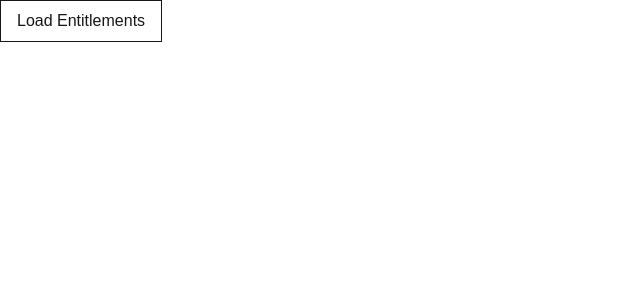
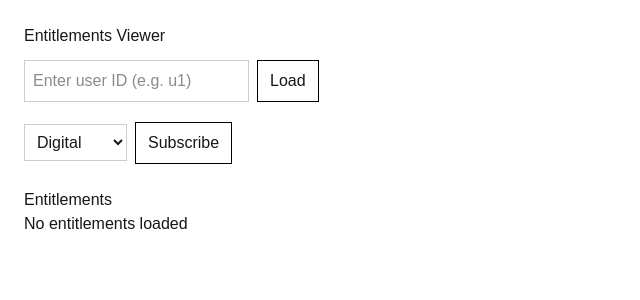
Before and after one commit to lukaskeelwapo/atlantic-assessment, a Next.js app: page / in a window 1280 px wide. Shown: the top 300 px of the page, without its empty margins (0-640 px from the left). Built offline with nearby package versions, Linux system fonts and the light colour scheme.

Commit message:
feat: add a way for users to subscribe to products

```diff
--- a/src/app/api/entitlements/[uerId]/route.ts
+++ /dev/null
@@ -1,19 +0,0 @@
-
-import { Entitlements } from "@/app/lib/entitlements"
-
-// This returns a user's entitlements
-export async function GET(
-  request: Request,
-  context: {
-    params: Promise<{ userId: string }>
-  }
-) {
-  const { userId } = await context.params
-
-  // get list of user's entitlements, filtering out expired ones
-
-  return Response.json({
-    userId,
-    entitlements: Object.values(Entitlements),
-  })
-}
--- /dev/null
+++ b/src/app/api/entitlements/[userId]/route.ts
@@ -0,0 +1,51 @@
+
+import { Entitlements } from "@/app/lib/entitlements"
+import { PRODUCTS } from "@/app/lib/products"
+import { registrations } from "@/app/lib/registrations"
+
+// This returns a user's entitlements
+export async function GET(
+  request: Request,
+  context: {
+    params: Promise<{ userId: string }>
+  }
+) {
+  const { userId } = await context.params
+
+  const now = new Date()
+
+  console.log(registrations);
+
+  // filter out registrations by user id and what has expired
+  const userRegistrations = registrations.filter((rgst) => {
+    if (rgst.userId !== userId) return false
+
+    if (
+      rgst.expiresAt &&
+      new Date(rgst.expiresAt) < now
+    ) {
+      return false
+    }
+
+    return true
+  })
+
+  const entitlements = userRegistrations.flatMap(
+    (rgst) => {
+      const product =
+        PRODUCTS[rgst.productId]
+
+      return product?.entitlements ?? []
+    }
+  )
+
+  // de-dupe
+  const uniqueEntitlements = [
+    ...new Set(entitlements),
+  ]
+
+  return Response.json({
+    userId,
+    entitlements: uniqueEntitlements,
+  })
+}
--- a/src/app/api/registrations/route.ts
+++ b/src/app/api/registrations/route.ts
@@ -1,5 +1,5 @@
 import { Entitlements } from "@/app/lib/entitlements"
-import { REGISTRATIONS } from "@/app/lib/registrations"
+import { registrations } from "@/app/lib/registrations"
 
 // This returns a user's entitlements
 export async function POST(
@@ -9,19 +9,23 @@ export async function POST(
 
   const { userId, productId } = body
 
+  const now = new Date()
+
   const newRegistration = {
-    id: "RANDOM",
-
-    userId: userId,
-    productId: productId,
-
-    grantedAt: "NOW"
+    id: crypto.randomUUID(),
+    userId,
+    productId,
+    grantedAt: now.toISOString(),
   }
 
-  REGISTRATIONS.push(newRegistration)
+  registrations.push(newRegistration)
 
-  return Response.json({
-    userId,
-    entitlements: Object.values(Entitlements),
-  })
+  return Response.json(
+    {
+      success: true,
+      message: "Registration created successfully",
+      registration: newRegistration,
+    },
+    { status: 201 }
+  )
 }
--- a/src/app/lib/products.ts
+++ b/src/app/lib/products.ts
@@ -5,7 +5,40 @@ type Product = {
     name: string,
     id: string,
 
+    // how long till expires
     duration: number,
 
     entitlements: Entitlements[]
 }
+
+export const PRODUCTS = {
+  digital: {
+    id: "digital",
+    name: "Digital",
+    duration: 30,
+    entitlements: ["READ_CONTENT"],
+  },
+
+  print: {
+    id: "print",
+    name: "Print",
+    duration: 30,
+    entitlements: [
+      "READ_CONTENT",
+      "PRINT_MAGAZINE",
+    ],
+  },
+
+  premium: {
+    id: "premium",
+    name: "Premium",
+    duration: 30,
+    entitlements: [
+      "READ_CONTENT",
+      "PRINT_MAGAZINE",
+      "NO_ADS",
+    ],
+  },
+}
+
+export type ProductId = keyof typeof PRODUCTS
--- a/src/app/lib/registrations.ts
+++ b/src/app/lib/registrations.ts
@@ -1,22 +1,15 @@
+import { ProductId } from "./products"
+
 // A registration represents a specific user's access to a specific product
 type Registration = {
     id: string,
 
     userId: string
-    productId: string
+    productId: ProductId
 
     grantedAt: string
     expiresAt?: string
 }
 
 // Would build out a database in something like GraphQL provided time
-export const REGISTRATIONS = [
-    {
-        id: "1",
-
-        userId: "lukas",
-        productId: "no_ads",
-
-        grantedAt: "NOW"
-    }
-]
+export const registrations: Registration[] = []
--- a/src/app/page.tsx
+++ b/src/app/page.tsx
@@ -5,32 +5,115 @@ import { useState } from "react"
 // This is where users can see their products, and subscribe or unsubscribe
 export default function Home() {
 
-  const [entitlements, setEntitlements] =
-    useState<string[]>([])
+  const [userId, setUserId] = useState("")
+  const [productId, setProductId] = useState("digital")
+  const [entitlements, setEntitlements] = useState<string[]>([])
 
+  // load the entitlements for a given user
   async function loadEntitlements() {
+    if (!userId) return
+
     const response = await fetch(
-      "/api/entitlements/u1"
+      `/api/entitlements/${userId}`
     )
 
     const data = await response.json()
 
+    console.log(data)
+
     setEntitlements(data.entitlements)
   }
 
+
+  // subscribe to a new product
+  async function subscribe() {
+  if (!userId || !productId) return
+
+    await fetch("/api/registrations", {
+      method: "POST",
+      headers: {
+        "Content-Type": "application/json",
+      },
+      body: JSON.stringify({
+        userId,
+        productId,
+      }),
+    })
+
+    // refresh UI after subscribe
+    await loadEntitlements()
+  }
+
   return (
-    <div>
+    <div style={{ padding: 24 }}>
+      <h1>Entitlements Viewer</h1>
+
+      <div style={{ marginTop: 12 }}>
+        <input
+          value={userId}
+          onChange={(e) =>
+            setUserId(e.target.value)
+          }
+          placeholder="Enter user ID (e.g. u1)"
+          style={{
+            border: "1px solid #ccc",
+            padding: 8,
+            marginRight: 8,
+          }}
+        />
+
         <button
           onClick={loadEntitlements}
-        className="border px-4 py-2"
+          style={{
+            border: "1px solid black",
+            padding: "8px 12px",
+          }}
         >
-        Load Entitlements
+          Load
         </button>
-      <ul className="mt-4">
+      </div>
+
+      <div style={{ marginTop: 20 }}>
+        <select
+          value={productId}
+          onChange={(e) =>
+            setProductId(e.target.value)
+          }
+          style={{
+            border: "1px solid #ccc",
+            padding: 8,
+            marginRight: 8,
+          }}
+        >
+          <option value="digital">Digital</option>
+          <option value="print">Print</option>
+          <option value="premium">Premium</option>
+        </select>
+
+        <button
+          onClick={subscribe}
+          style={{
+            border: "1px solid black",
+            padding: "8px 12px",
+          }}
+        >
+          Subscribe
+        </button>
+      </div>
+
+      <div style={{ marginTop: 24 }}>
+        <h2>Entitlements</h2>
+
+        {entitlements.length === 0 ? (
+          <p>No entitlements loaded</p>
+        ) : (
+          <ul>
             {entitlements.map((e) => (
               <li key={e}>{e}</li>
             ))}
           </ul>
+        )}
+      </div>
     </div>
   );
 }
```
Lines whose indentation alone changed are shown as unchanged.
